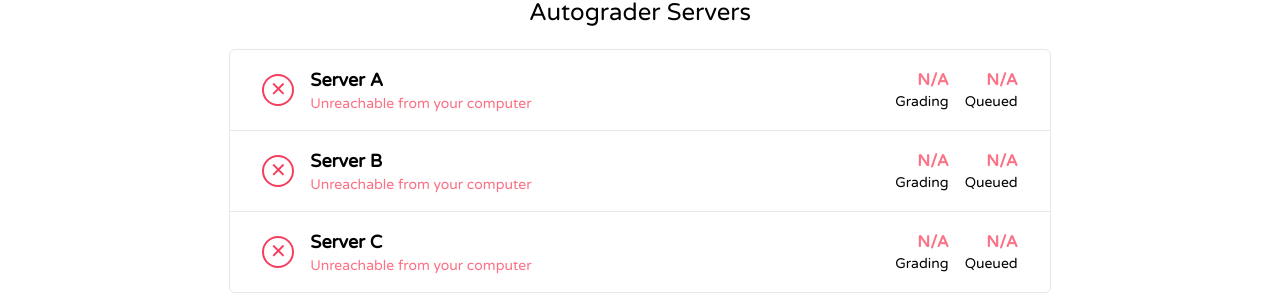
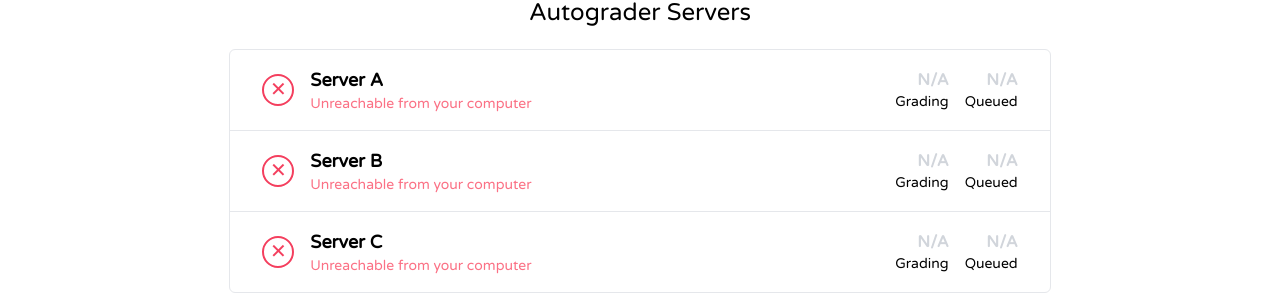
Before and after one commit to eecs281staff/ag-status, a Next.js app: page / in a window 1280 px wide. Shown: the part 235-537 px from the top of the page. Built offline with nearby package versions, Linux system fonts and the light colour scheme; no server answers.

Commit message:
fix: color for down servers

```diff
--- a/src/components/status-card.tsx
+++ b/src/components/status-card.tsx
@@ -84,6 +84,9 @@ export function ServerStatusCard({
         break;
       }
     }
+  } else {
+    num_grading_color = "text-gray-300";
+    num_pending_color = "text-gray-300";
   }
 
   return (
```
